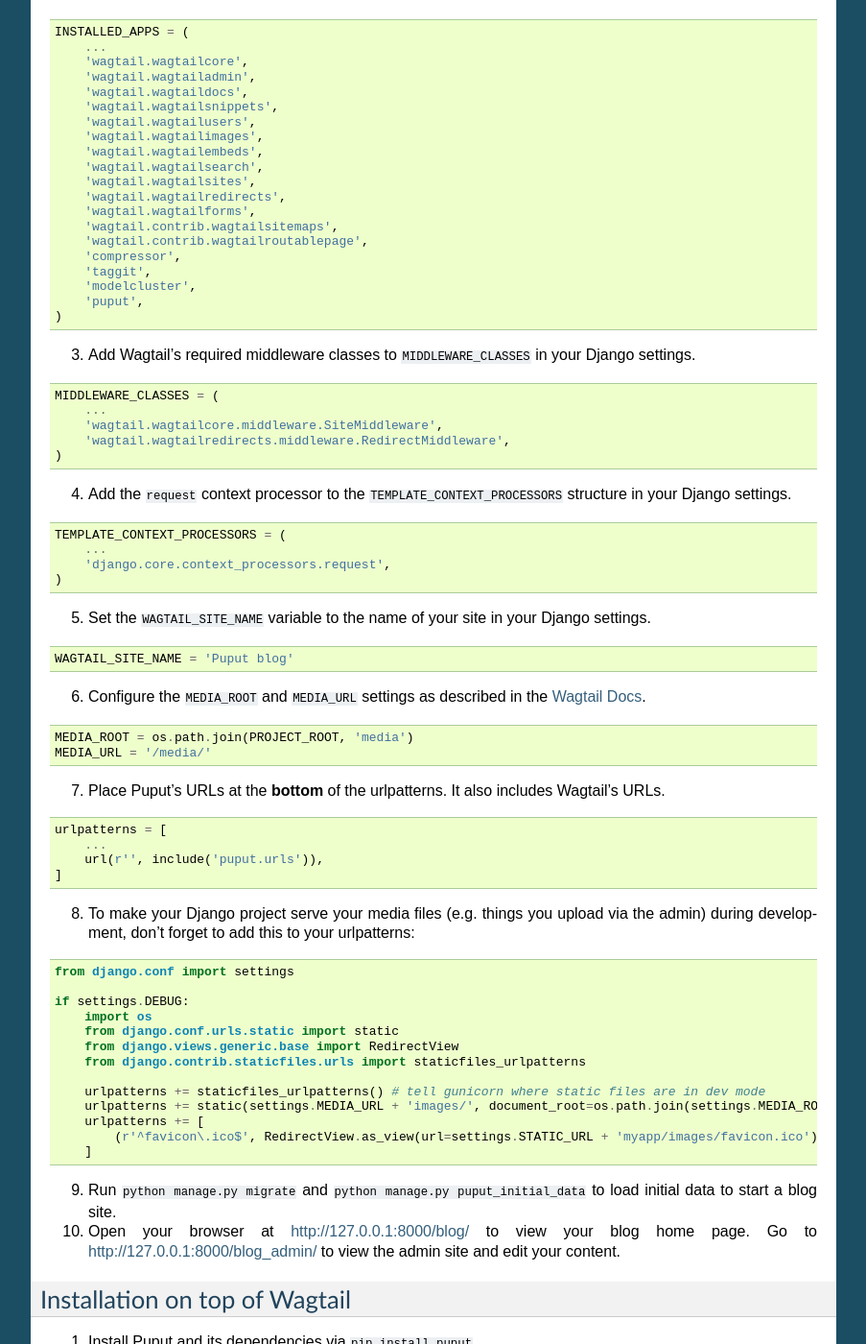
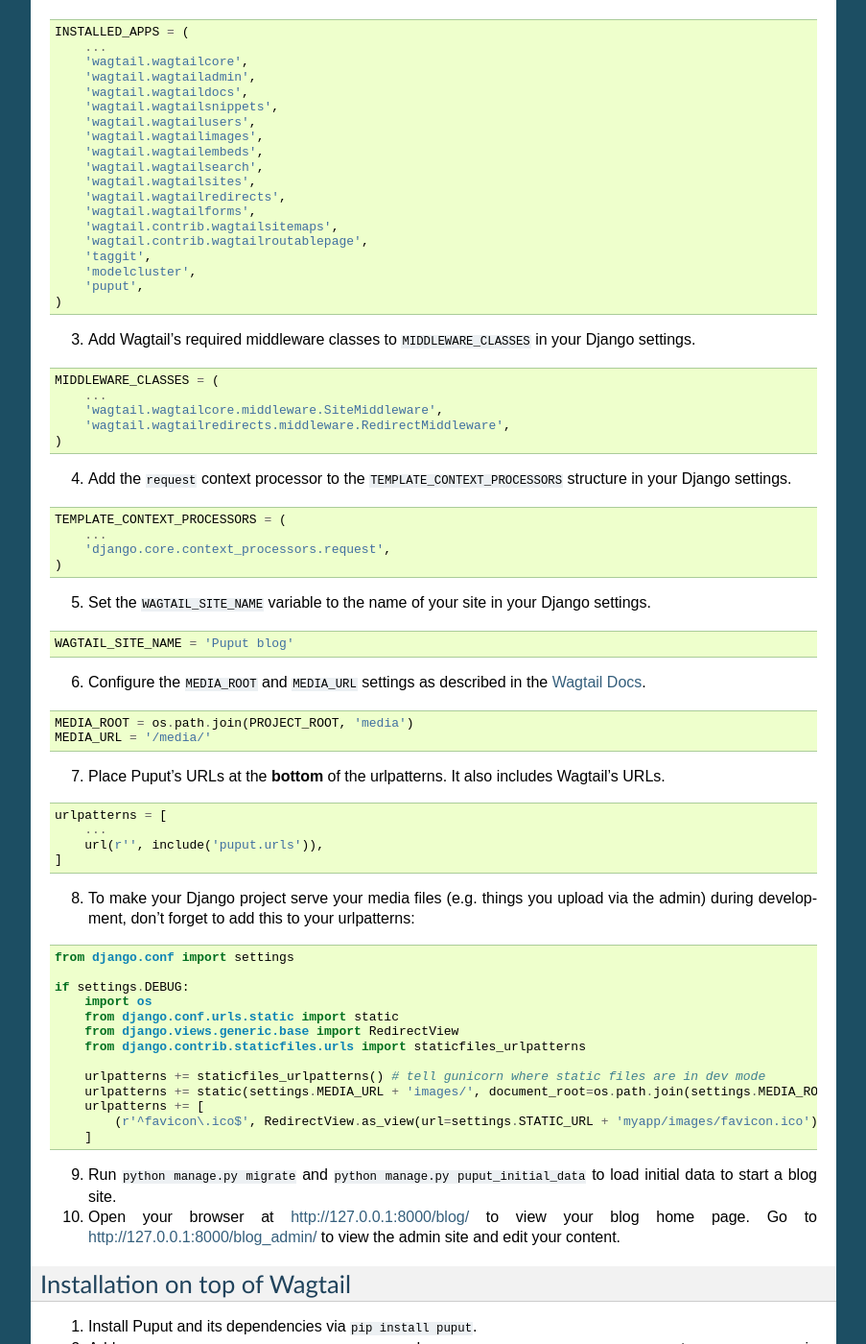
Before and after one commit to APSL/puput, a Sphinx documentation site: the page built from docs/setup.rst, in a window 1280 px wide and 1400 px high, scrolled down 424 px. Shown: the whole window at 96% size, without its empty margins (198-1101 px from the left). Built offline with Sphinx 7.4.7, drawn with Linux system fonts in a browser that asks for light colours.

Commit message:
Remove compressor description in setup.rst

```diff
--- a/docs/setup.rst
+++ b/docs/setup.rst
@@ -38,7 +38,6 @@
         'wagtail.wagtailforms',
         'wagtail.contrib.wagtailsitemaps',
         'wagtail.contrib.wagtailroutablepage',
-        'compressor',
         'taggit',
         'modelcluster',
         'puput',
@@ -115,7 +114,7 @@
 Installation on top of Wagtail
 ------------------------------
 1. Install Puput and its dependencies via :code:`pip install puput`.
-2. Add :code:`puput`, :code:`compressor`, :code:`wagtail.contrib.wagtailsitemaps` and :code:`wagtail.contrib.wagtailroutablepage` to :code:`INSTALLED_APPS` in your Django settings.
+2. Add :code:`puput`, :code:`wagtail.contrib.wagtailsitemaps` and :code:`wagtail.contrib.wagtailroutablepage` to :code:`INSTALLED_APPS` in your Django settings.
 3. If you have previously defined Wagtail URLs in your patterns, set the :code:`PUPUT_AS_PLUGIN` setting to :code:`True`. This will avoid duplicate inclusion of Wagtail's URLs when you include Puput's URLs.
 4. Include Puput's URLs in your patterns **before** Wagtail's URLs.
 
```
